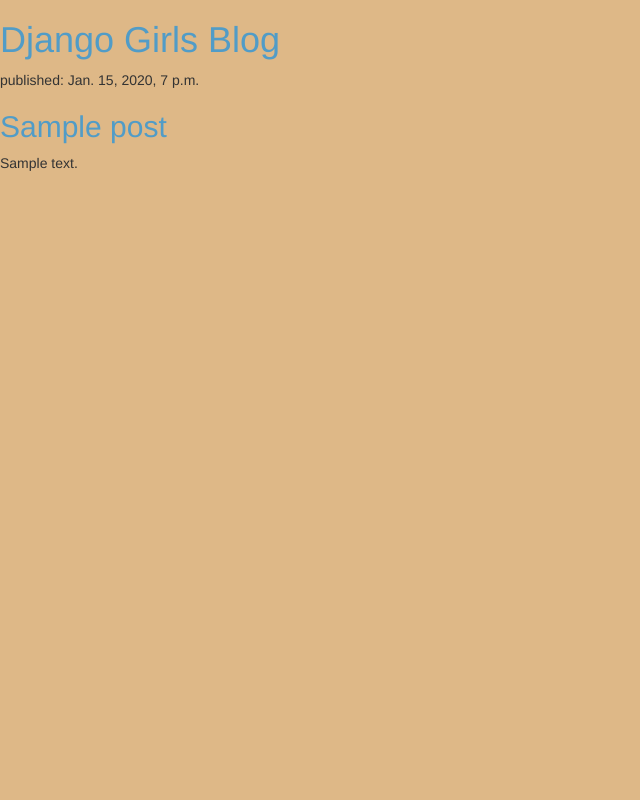
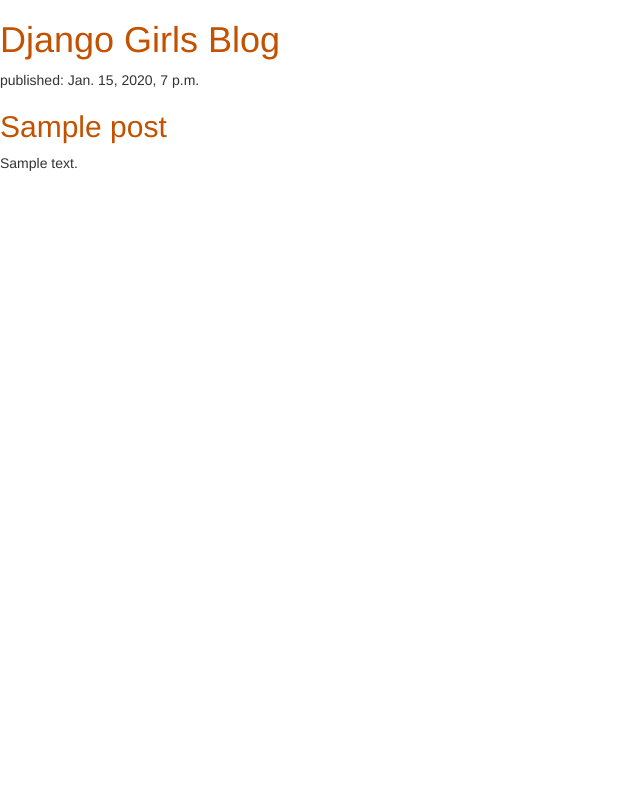
Before and after one commit to Y-Sakaue/Django_y.Sakaue, a Django app: page / in a window 1280 px wide. Shown: the whole page, without its empty margins (0-640 px from the left). Run offline with Django 3.2, Linux system fonts and the light colour scheme; tables that the repository leaves empty hold one stand-in row (values such as "Sample post"); some libraries are stand-ins or nearby versions.

Commit message:
css is not applied to post_list.html

```diff
--- a/blog/static/css/blog.css
+++ b/blog/static/css/blog.css
@@ -1,7 +1,3 @@
 h1 a, h2 a {
-    color: #519cc7;
+    color: #C25100;
 }
-
-body{
-    background-color: burlywood;
-}
--- a/blog/templates/blog/post_list.html
+++ b/blog/templates/blog/post_list.html
@@ -4,7 +4,9 @@
         <title>Django Girls blog</title>
         <link rel="stylesheet" href="//maxcdn.bootstrapcdn.com/bootstrap/3.2.0/css/bootstrap.min.css">
         <link rel="stylesheet" href="//maxcdn.bootstrapcdn.com/bootstrap/3.2.0/css/bootstrap-theme.min.css">
+        <link href="//fonts.googleapis.com/css?family=Lobster&subset=latin,latin-ext" rel="stylesheet" type="text/css">
         <link rel="stylesheet" href="{% static 'css/blog.css' %}">
+
     </head>
     <body>
         <div>
```
Lines whose indentation alone changed are shown as unchanged.
